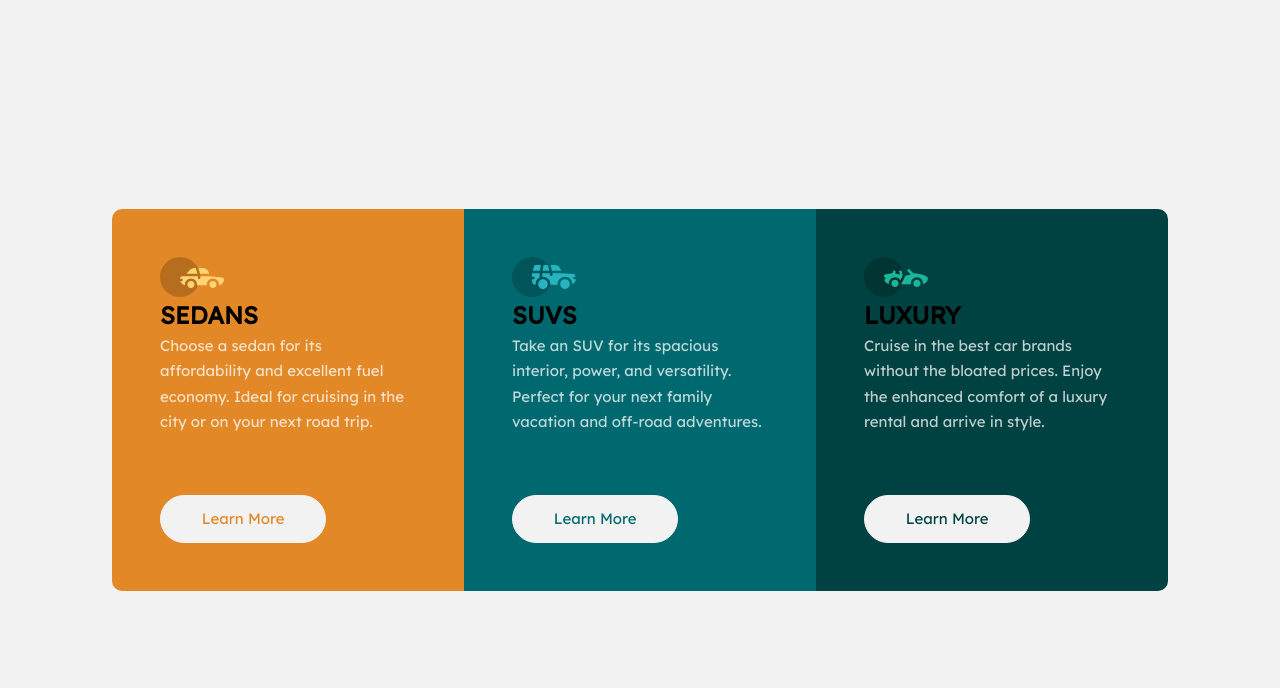
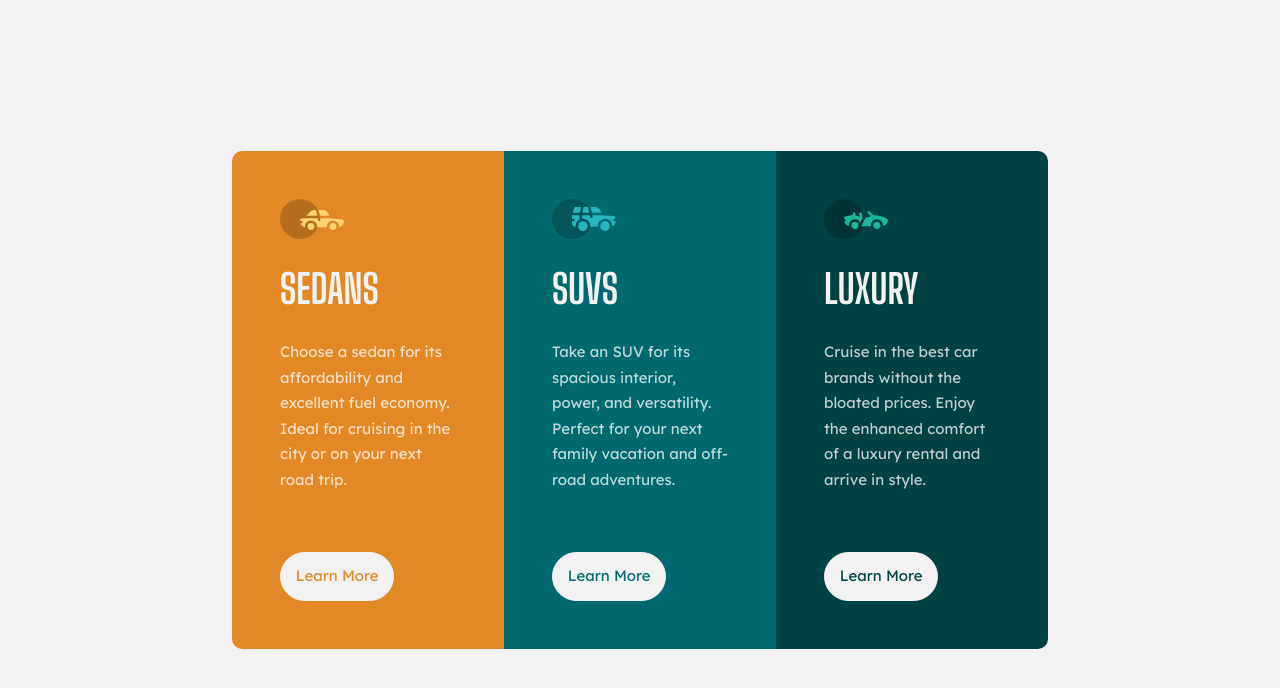
Before and after one commit to johnnysedh3lllo/3-column-preview-card-component-fronend-mentor, a plain HTML site: page index.html in a window 1280 px wide. Drawn offline with Linux system fonts and the light colour scheme.

Commit message:
Update styles.css

```diff
--- a/styles.css
+++ b/styles.css
@@ -130,7 +130,7 @@ section {
   padding: 3em;
 }
 
-h1 {
+h2 {
   padding: 0.5em 0;
 
   --fs-primary: 2.5rem;
@@ -184,7 +184,7 @@ button:hover {
   .preview-card-main {
     max-width: 100%;
     display: grid;
-    grid-template-columns: 1fr 1fr 1fr;
+    grid-template-columns: repeat(3, 17rem);
   }
 
   p {
```
